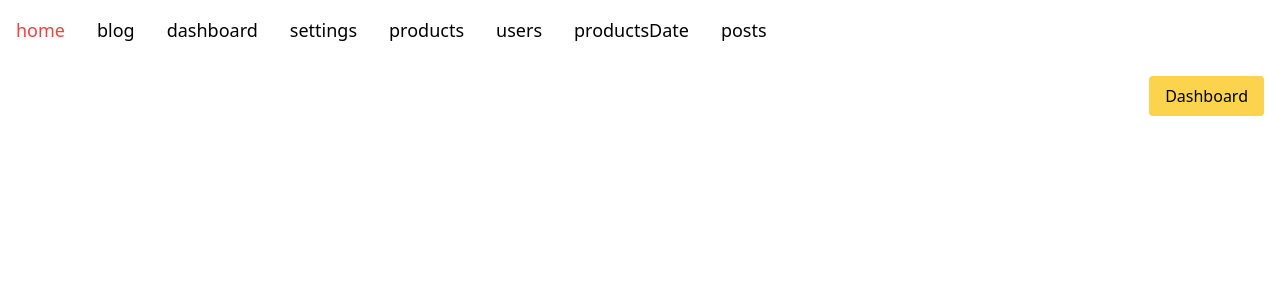
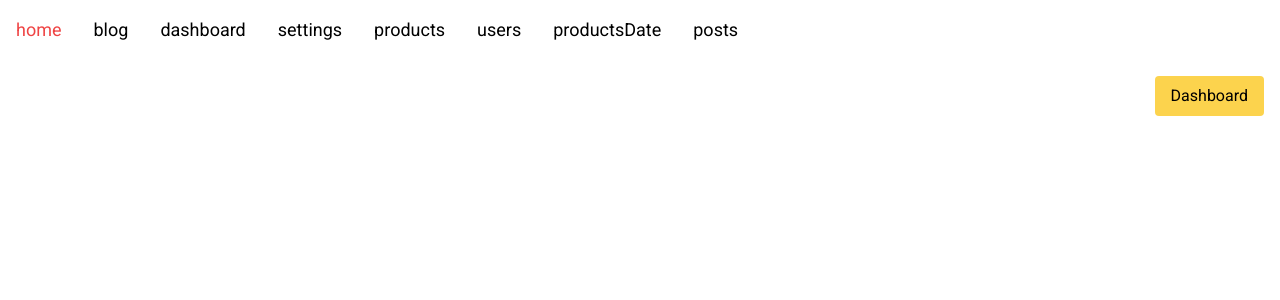
Before and after one commit to Foshati/Next14-learn, a Next.js app: page / in a window 1280 px wide. Shown: the top 300 px of the page. Built offline with nearby package versions, Linux system fonts and the light colour scheme.

Commit message:
add google font in next.js

```diff
--- a/app/layout.js
+++ b/app/layout.js
@@ -1,5 +1,12 @@
 import Header from "@/components/Header";
 import "./globals.css";
+import { Roboto } from "next/font/google";
+
+const RobotoFont = Roboto({
+  subsets: ["latin"],
+  style: ["italic"],
+  weight: ["400"],
+});
 
 export const metadata = {
   title: "next.js14-learn",
@@ -8,7 +15,7 @@ export const metadata = {
 
 export default function RootLayout({ children }) {
   return (
-    <html lang="en">
+    <html lang="en" className={RobotoFont.className}>
       <body>
         <div>
           <Header />
```
